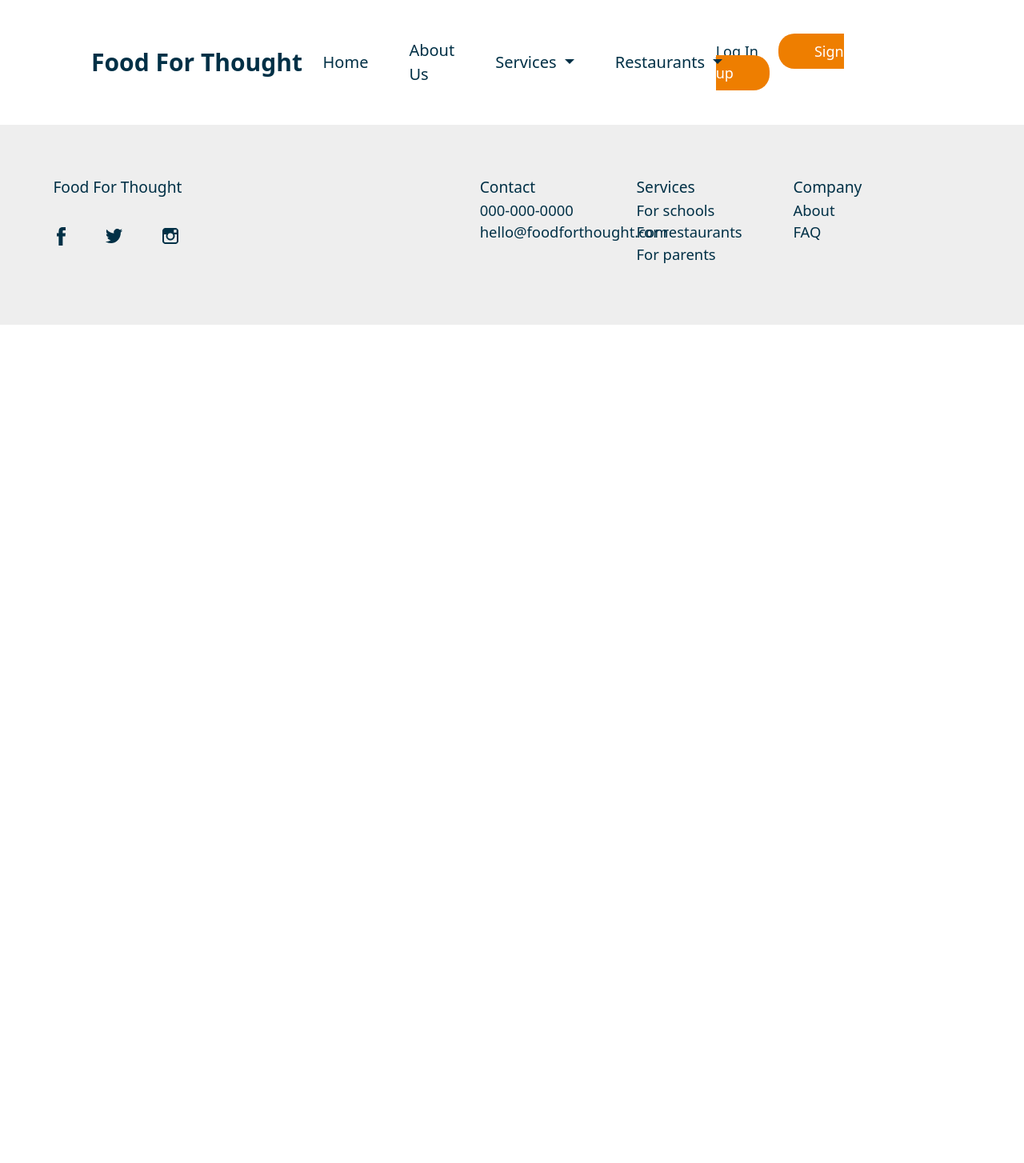
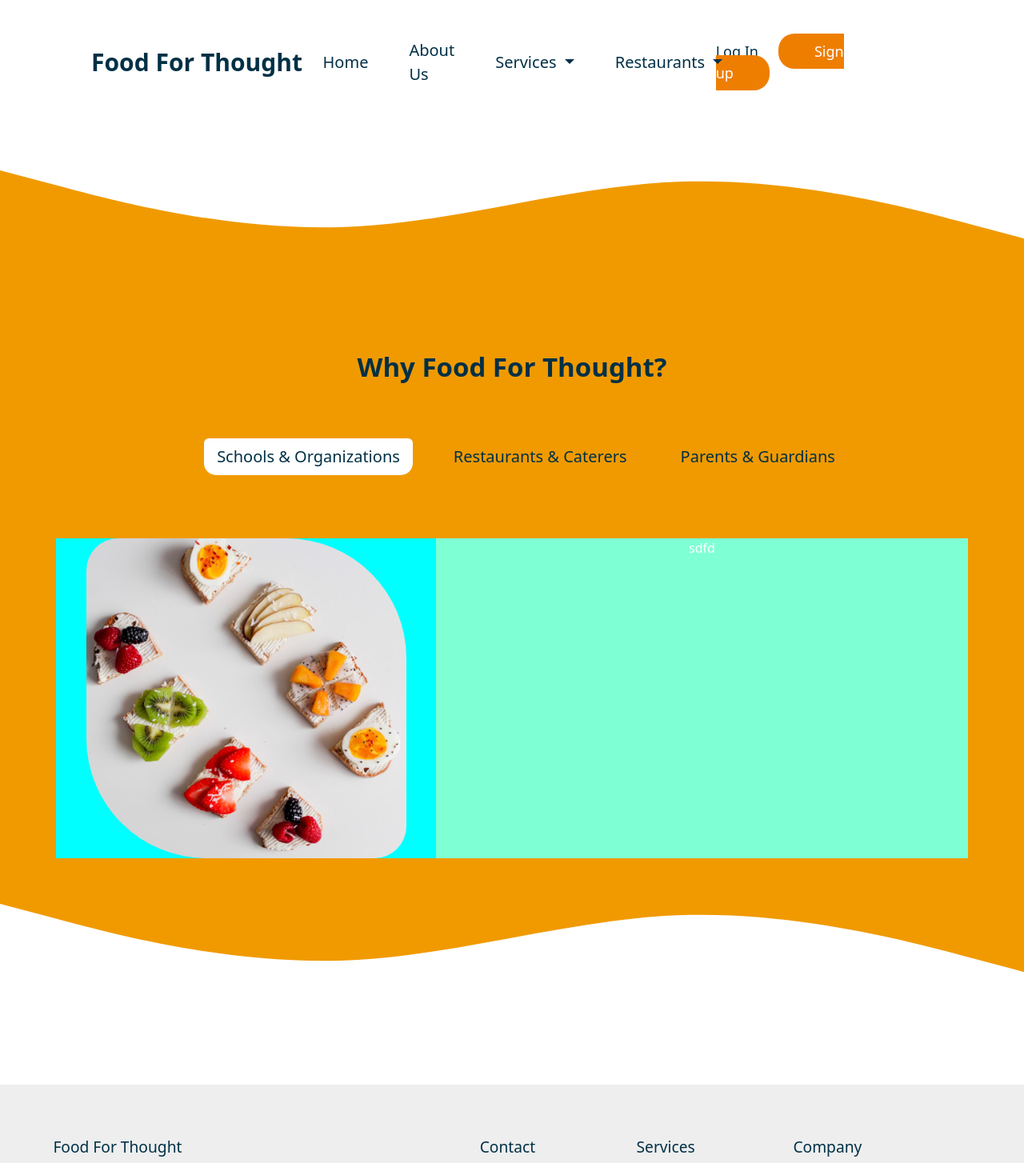
Before and after one commit to ivanLFN/thought-food-vue, a Vue app: page / in a window 1280 px wide. Shown: the top 1454 px of the page at 80% size. Before the commit the page ends 800 px from the top, so only its background shows below. Built offline with nearby package versions, Linux system fonts and the light colour scheme.

Commit message:
adding base main screen component

```diff
--- a/src/components/HomePage.vue
+++ b/src/components/HomePage.vue
@@ -1,16 +1,19 @@
 <template>
   <MainMenu class="main-menu" />
+  <MainScreen />
   <FooterComponent class="footer-component" />
 </template>
 
 <script>
 import MainMenu from './MainMenu.vue'
 import FooterComponent from './FooterComponent.vue'
+import MainScreen from './MainScreen.vue'
 
 export default {
   components: {
     MainMenu,
-    FooterComponent
+    FooterComponent,
+    MainScreen
   }
 }
 
@@ -24,6 +27,6 @@ export default {
 
 .footer-component {
   max-width: 100%;
-  overflow: hidden;
+  overflow-x: hidden;
 }
 </style>
--- /dev/null
+++ b/src/components/MainScreen.vue
@@ -0,0 +1,108 @@
+<template>
+  <div class="curved">
+    <div class="curved upper">
+      <svg
+        xmlns="http://www.w3.org/2000/svg"
+        viewBox="0 0 1440 319">
+        <path
+          fill="#f09a00"
+          fill-opacity="1"
+          d="M0,64L80,85.3C160,107,320,149,480,144C640,139,800,85,960,80C1120,75,1280,117,1360,138.7L1440,160L1440,320L1360,320C1280,320,1120,320,960,320C800,320,640,320,480,320C320,320,160,320,80,320L0,320Z">
+        </path>
+      </svg>
+    </div>
+    <div class="header-tab">
+      Why Food For Thought?
+    </div>
+    <div class="container-lg">
+      <nav class="tabs">
+        <div class="nav nav-tabs justify-content-center" id="nav-tab" role="tablist">
+          <button class="nav-link active" id="nav-home-tab" data-bs-toggle="tab" data-bs-target="#nav-home" type="button" role="tab" aria-controls="nav-home" aria-selected="true">Schools & Organizations</button>
+          <button class="nav-link" id="nav-profile-tab" data-bs-toggle="tab" data-bs-target="#nav-profile" type="button" role="tab" aria-controls="nav-profile" aria-selected="false">Restaurants & Caterers</button>
+          <button class="nav-link" id="nav-contact-tab" data-bs-toggle="tab" data-bs-target="#nav-contact" type="button" role="tab" aria-controls="nav-contact" aria-selected="false">Parents & Guardians</button>
+        </div>
+      </nav>
+      <div class="tab-content contain" id="nav-tabContent">
+        <div class="tab-pane fade show active" id="nav-home" role="tabpanel" aria-labelledby="nav-home-tab">
+          <div class="row d-flex">
+            <div class="col-lg-5 col-12" style="background-color: aqua;">
+              <img class="image-school" src="/images/home-schools.jpg" alt="home-schools">
+            </div>
+            <div class="col-lg-7 col-12" style="background-color: aquamarine;">
+              sdfd
+            </div>
+          </div>
+        </div>
+        <div class="tab-pane fade" id="nav-profile" role="tabpanel" aria-labelledby="nav-profile-tab">...</div>
+        <div class="tab-pane fade" id="nav-contact" role="tabpanel" aria-labelledby="nav-contact-tab">...</div>
+      </div>
+    </div>
+    <svg
+      xmlns="http://www.w3.org/2000/svg"
+      viewBox="0 0 1440 319">
+      <path
+        fill="#fff"
+        fill-opacity="1"
+        d="M0,64L80,85.3C160,107,320,149,480,144C640,139,800,85,960,80C1120,75,1280,117,1360,138.7L1440,160L1440,320L1360,320C1280,320,1120,320,960,320C800,320,640,320,480,320C320,320,160,320,80,320L0,320Z">
+      </path>
+    </svg>
+  </div>
+</template>
+
+<script>
+export default {
+  name: 'MainMenu',
+  data() {
+    return {
+      is_authorize: false
+    }
+  },
+};
+</script>
+
+<style>
+.header-tab {
+  color: #003046;
+  font-size: 33px !important;
+  font-weight: 700;
+  line-height: 38px;
+}
+body {
+  align-items: center;
+  overflow-x: hidden;
+}
+
+.curved {
+  background: #f09a00;
+  color: white;
+  text-align: center;
+}
+
+.curved.upper {
+  background: white;
+}
+
+.nav-link {
+  border: none !important;
+  border-radius: 15px;
+}
+
+.tabs {
+  margin-top: 70px;
+}
+
+.nav {
+  border: none !important;
+}
+
+.image-school {
+  width: 25rem !important;
+  height: auto;
+  border-radius: 40px 150px 40px 150px;
+}
+
+.tab-content {
+  margin-top: 5rem !important;
+}
+
+</style>
```
Also changed, not shown: public/images/home-schools.jpg (added).
